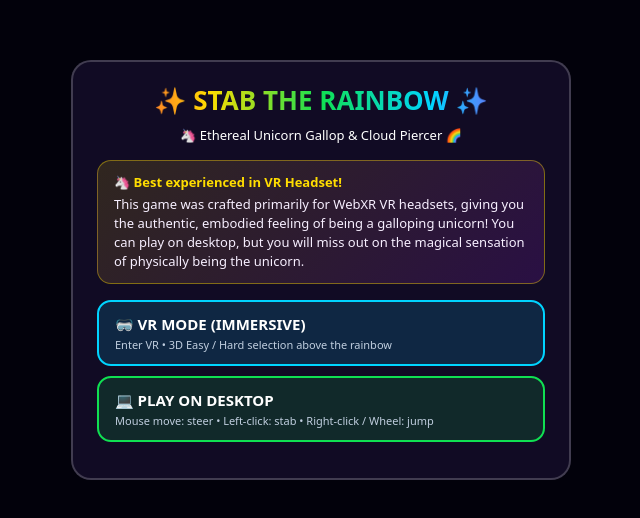
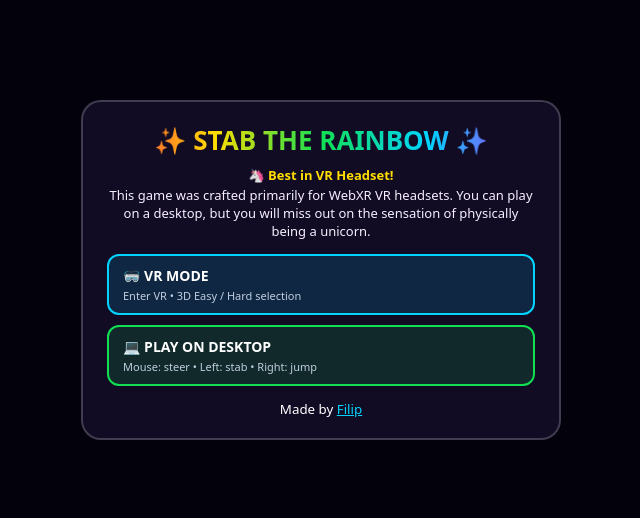
Before and after one commit to ingSlonik/stab-the-rainbow, a website built with Vite: page index.html in a window 1280 px wide. Shown: the part 130-648 px from the top of the page, without its empty margins (319-959 px from the left). Built offline with nearby package versions, Linux system fonts and the light colour scheme.

Commit message:
perf(html,css): streamline landing modal markup, optimize styles, and add author credit

```diff
--- a/index.html
+++ b/index.html
@@ -1,9 +1,5 @@
-<!DOCTYPE html>
-<html lang="en">
-
 <head>
   <meta charset="UTF-8">
-  <meta name="viewport" content="width=device-width,initial-scale=1">
   <title>Stab the Rainbow</title>
   <script src="https://play.js13kgames.com/2026/webxr/aframe.js"></script>
   <link rel="stylesheet" href="./src/style.css">
@@ -11,38 +7,46 @@
 
 <body>
 
-  <div id="m" class="f jcc">
+  <div id="m" class="f">
     <div class="c">
       <h1>✨ STAB THE RAINBOW ✨</h1>
-      <p class="s mb">🦄 Ethereal Unicorn Gallop & Cloud Piercer 🌈</p>
 
       <div class="u mb">
+        <strong>🦄 Best in VR Headset!</strong>
+        This game was crafted primarily for WebXR VR headsets.
+        You can play on a desktop, but you will miss out on the sensation of physically being a unicorn.
+        <!-- Original text:
+        Be a unicorn in VR Headset or play on desktop.
         <strong>🦄 Best experienced in VR Headset!</strong>
         This game was crafted primarily for WebXR VR headsets, giving you the authentic, embodied feeling of being a
         galloping unicorn! You can play on desktop, but you will miss out on the magical sensation of physically being
         the unicorn.
+        -->
       </div>
 
       <div class="f dc ch mb">
         <button id="bv" class="f b vb dc">
-          <strong>🥽 VR MODE (IMMERSIVE)</strong>
-          <small id="vs">Enter VR • 3D Easy / Hard selection above the rainbow</small>
+          <strong>🥽 VR MODE</strong>
+          <small id="vs">Enter VR • 3D Easy / Hard selection</small>
+          <!-- Original: Enter VR • 3D Easy / Hard selection above the rainbow -->
         </button>
 
         <button id="bd" class="f b pb dc">
           <strong>💻 PLAY ON DESKTOP</strong>
-          <small>Mouse move: steer • Left-click: stab • Right-click / Wheel: jump</small>
+          <small>Mouse: steer • Left: stab • Right: jump</small>
+          <!-- Original: Mouse move: steer • Left-click: stab • Right-click / Wheel: jump -->
         </button>
       </div>
 
-      <div id="w"></div>
+      <div id="w mb"></div>
+      <small>Made by <a href="https://paulu.cz/" target="_blank" style="color:#00d4ff">Filip</a></small>
     </div>
   </div>
 
   <!-- A-Frame Scene: #r: rig, #c: camera, #lc: left controller, #rc: right controller -->
   <a-scene rainbow-game vr-mode-ui="enabled:false" keyboard-shortcuts="enterVR:false"
     device-orientation-permission-ui="enabled:false" renderer="antialias:true;powerPreference:high-performance"
-    fog="type:exponential;color:#180932;density:0.008">
+    fog="type:exponential;color:#180932;density:0.01">
     <a-sky color="#040011"></a-sky>
     <a-light type="ambient" color="#c4b8ea" intensity="0.8"></a-light>
     <a-light type="directional" color="#fff0d0" intensity="1.15" position="0 25 -100"></a-light>
@@ -55,5 +59,3 @@
   </a-scene>
   <script type="module" src="./src/game.ts"></script>
 </body>
-
-</html>
--- a/src/style.css
+++ b/src/style.css
@@ -15,33 +15,22 @@ body {
   cursor: crosshair;
 }
 
-canvas {
-  width: 100vw;
-  height: 100vh;
-  display: block;
-}
-
-/* Unified Flexbox */
 .f {
   display: flex;
-}
-
-.jcc {
-  justify-content: center;
 }
 
 .dc {
   flex-direction: column;
 }
 
-/* Modal overlay and card container */
 #m {
   position: fixed;
   inset: 0;
   z-index: 9;
   align-items: center;
-  background: #07041266;
+  background: #07041288;
   backdrop-filter: blur(8px);
+  justify-content: center;
 }
 
 .c {
@@ -49,7 +38,7 @@ canvas {
   border: 2px solid #fff3;
   border-radius: 20px;
   padding: 20px 24px;
-  width: 500px;
+  width: 480px;
   text-align: center;
   color: #fff;
 }
@@ -63,76 +52,62 @@ h1 {
   margin-bottom: 8px;
 }
 
-.s {
-  font-size: 13px;
+.mb,
+#w {
+  margin-bottom: 14px;
 }
 
-/* Unified 16px bottom margin */
-.mb,
 #w {
-  margin-bottom: 16px;
-}
-
-/* Unified notice and warning boxes */
-.u,
-#w {
-  padding: 12px 16px;
+  padding: 10px 14px;
   border: 1.5px solid;
-  border-radius: 14px;
+  border-radius: 12px;
   font-size: 13px;
-  line-height: 1.45;
+  line-height: 1.4;
 }
 
 .u {
-  background: linear-gradient(135deg, #fd02, #b82bfb26);
-  border-color: #fd06;
   color: #f7efff;
+  font-size: 13px;
+  /*
+  background: #23123d;
+  border-color: #fd05;
   text-align: left;
+  */
 }
 
 .u strong {
   color: #ffdd00;
   display: block;
-  margin-bottom: 3px;
+  margin-bottom: 2px;
 }
 
 #w {
   display: none;
-  background: #ff2a4b29;
+  background: #350817;
   border-color: #ff2a4b;
   color: #ffc2cc;
-  text-align: center;
 }
 
-#w strong {
-  color: #fff;
-  font-size: 14px;
-}
-
-/* Unified base button rules */
 button {
   cursor: pointer;
   font-family: inherit;
   color: #fff;
-  border: 1px solid transparent;
 }
 
 .ch {
   gap: 10px;
 }
 
-/* Choice buttons (.b = choice-btn) */
 .b {
   gap: 3px;
-  padding: 12px 16px;
-  border-radius: 14px;
-  border-width: 2px;
+  padding: 10px 14px;
+  border-radius: 12px;
+  border: 2px solid;
   text-align: left;
 }
 
 .b strong {
-  font-size: 15px;
-  font-weight: 800;
+  font-size: 14px;
 }
 
 .b small {
@@ -144,7 +119,6 @@ button {
   filter: brightness(1.25);
 }
 
-/* Button color themes */
 .vb {
   border-color: #00d4ff;
   background: #00d4ff24;
@@ -155,13 +129,8 @@ button {
   background: #10e05224;
 }
 
-/* Disabled VR button state (.d = disabled) */
-.vb:disabled,
-.vb.d {
+.vb:disabled {
   opacity: 0.45;
-  cursor: not-allowed;
-  border-color: #678;
-  background: #323c4b40;
   filter: grayscale(0.8);
   pointer-events: none;
 }
```
